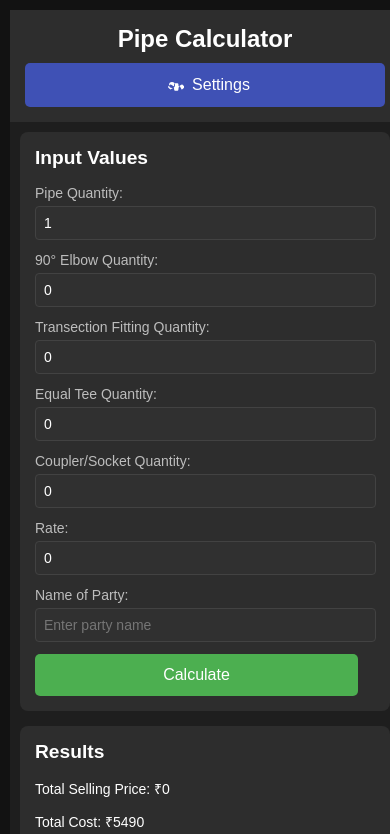
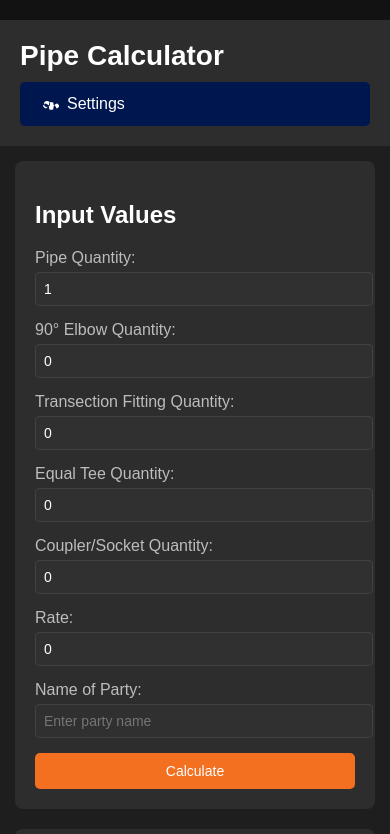
Before and after one commit to un-based/HDPE-Expense-Calculator, a plain HTML site: page index.html in a window 390 px wide. Shown: the top 834 px of the page. Drawn offline with nearby package versions, Linux system fonts and the light colour scheme.

Commit message:
Update style.css

```diff
--- a/style.css
+++ b/style.css
@@ -20,6 +20,7 @@ body {
     overflow: hidden;
 }
 
+/* Header Styles */
 header {
     background-color: #2D2D2D;
     color: white;
@@ -31,11 +32,11 @@ header {
 
 header h1 {
     margin: 0;
-    font-size: 24px;
+    font-size: 28px;
 }
 
 header button {
-    background-color: #3F51B5;
+    background-color: #00164E;
     color: white;
     border: none;
     padding: 10px 15px;
@@ -52,7 +53,23 @@ header button svg {
 }
 
 header button:hover {
-    background-color: #303F9F;
+    background-color: #00164E;
+}
+
+.toggle-container {
+    display: flex;
+    align-items: center;
+    gap: 10px;
+    margin-right: auto;
+}
+
+#pipeToggle {
+    padding: 8px 12px;
+    border-radius: 5px;
+    background-color: #f37021;
+    color: white;
+    border: none;
+    cursor: pointer;
 }
 
 /* Main Content Styles */
@@ -60,22 +77,19 @@ header button:hover {
     display: flex;
     padding: 20px;
     gap: 20px;
+    flex-direction: column;
 }
 
 #input-section,
 #results-section {
-    flex: 1;
     background-color: #2D2D2D;
     padding: 20px;
     border-radius: 8px;
+    width: 100%;
+    box-sizing: border-box;
 }
 
-#input-section h2,
-#results-section h2 {
-    margin-top: 0;
-    font-size: 20px;
-}
-
+/* Input Groups */
 .input-group {
     margin-bottom: 15px;
 }
@@ -87,7 +101,7 @@ header button:hover {
 }
 
 .input-group input {
-    width: 95%;
+    width: 100%;
     padding: 10px;
     border: 1px solid #424242;
     border-radius: 4px;
@@ -95,26 +109,29 @@ header button:hover {
     color: white;
 }
 
-#results-section p {
-    font-size: 16px;
-    margin-bottom: 10px;
+/* Hidden Class */
+.hidden {
+    display: none !important;
 }
 
-/* Calculate Button Style */
+/* Buttons */
+button {
+    transition: background-color 0.3s ease;
+}
+
 #calculate-btn {
-    background-color: #4CAF50;
+    background-color: #f37021;
     color: white;
     padding: 12px 20px;
     border: none;
     border-radius: 5px;
     cursor: pointer;
     font-size: 16px;
-    transition: background-color 0.3s;
-    width: 95%;
+    width: 100%;
 }
 
 #calculate-btn:hover {
-    background-color: #388E3C;
+    background-color: #f37021;
 }
 
 /* Settings Page Styles */
@@ -212,9 +229,10 @@ header button:hover {
     background-color: #303F9F;
 }
 
+
 /* Download Button Style */
 .download-button {
-    background-color: #2196F3;
+    background-color: #00164E;
     color: white;
     padding: 12px 20px;
     border: none;
@@ -233,108 +251,55 @@ header button:hover {
 }
 
 .download-button:hover {
-    background-color: #1976D2;
+    background-color: #00164E;
 }
+
+/* Add to styles.css */
+#settings-2inch,
+#settings-3inch {
+    transition: opacity 0.3s ease;
+}
+
+.hidden {
+    display: none !important;
+    opacity: 0;
+}
+
 
 /* Mobile Optimization */
 @media (max-width: 768px) {
-    body {
-        display: block;
-        min-height: auto;
-        padding: 10px;
-        align-items: stretch;
-    }
-
-    .container {
-        width: 100%;
-        margin: 0;
-        border-radius: 0;
-        min-height: 100vh;
-    }
-
     header {
         flex-direction: column;
         align-items: stretch;
-        padding: 15px;
-        position: sticky;
-        top: 0;
-        z-index: 100;
+        gap: 10px;
     }
 
-    header h1 {
-        font-size: 1.5rem;
-        margin-bottom: 10px;
-        text-align: center;
+    .toggle-container {
+        width: 100%;
+        margin: 0;
+    }
+
+    #pipeToggle {
+        width: 100%;
     }
 
     .content {
-        flex-direction: column;
-        padding: 10px;
-        gap: 15px;
-    }
-
-    #input-section,
-    #results-section {
-        width: 100%;
         padding: 15px;
-        box-sizing: border-box;
-    }
-
-    #input-section h2,
-    #results-section h2 {
-        font-size: 1.2rem;
-    }
-
-    .input-group {
-        margin-bottom: 12px;
-    }
-
-    .input-group input {
-        padding: 8px;
-        font-size: 14px;
-    }
-
-    /* Settings Page Mobile Fixes */
-    #settings-page {
-        padding: 15px;
-        justify-content: flex-start;
-    }
-
-    #settings-page form {
-        width: 100%;
-        padding: 15px;
-        box-sizing: border-box;
-    }
-
-    /* Ensure buttons don't overflow */
-    button {
-        white-space: nowrap;
-        overflow: hidden;
-        text-overflow: ellipsis;
     }
 }
 
 @media (max-width: 480px) {
     .container {
-        width: 100vw;
-        min-width: 320px;
+        width: 100%;
+        border-radius: 0;
     }
 
-    header button {
-        width: 100%;
-        justify-content: center;
+    .input-group input {
+        font-size: 14px;
+        padding: 8px;
     }
 
-    .input-group label {
-        font-size: 14px;
-    }
-
-    #results-section p {
-        font-size: 14px;
-    }
-
-    /* Prevent PDF button text wrap */
-    .download-button {
+    #calculate-btn {
         font-size: 14px;
         padding: 10px 15px;
     }
```
